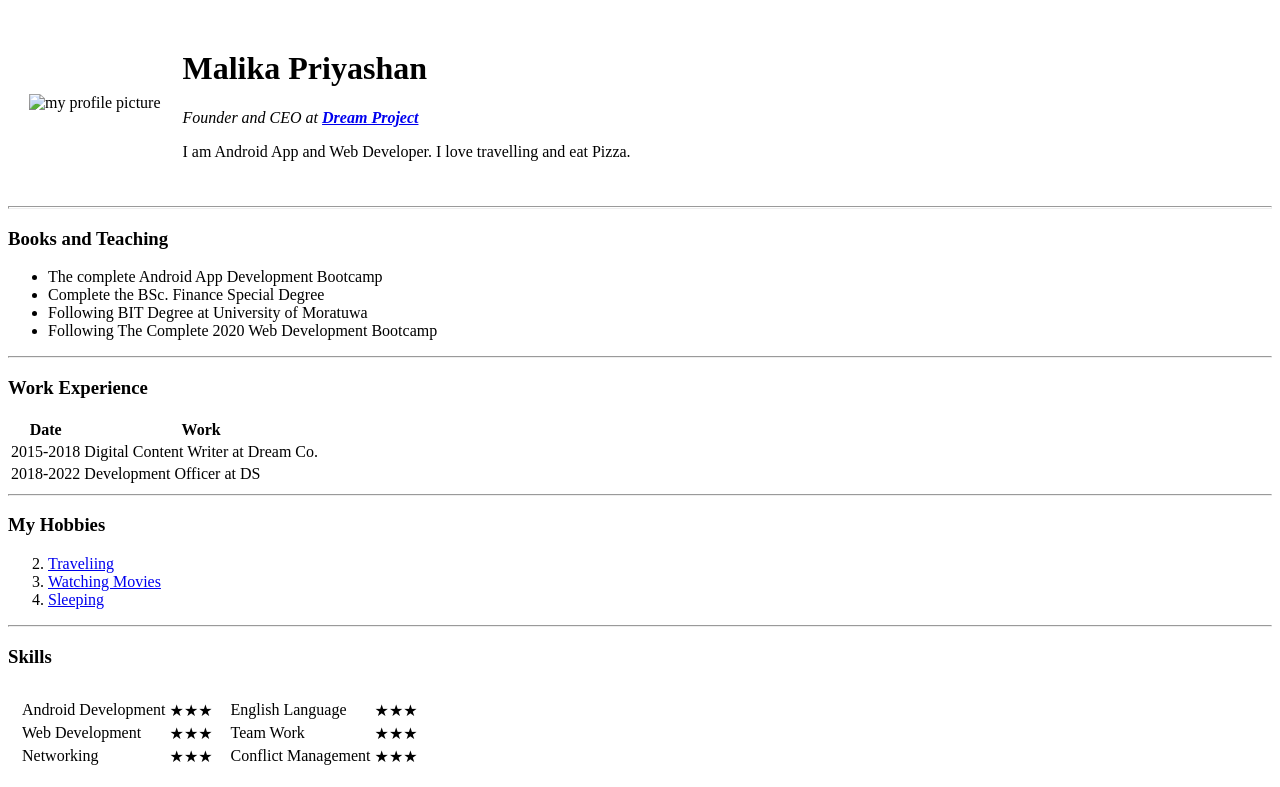
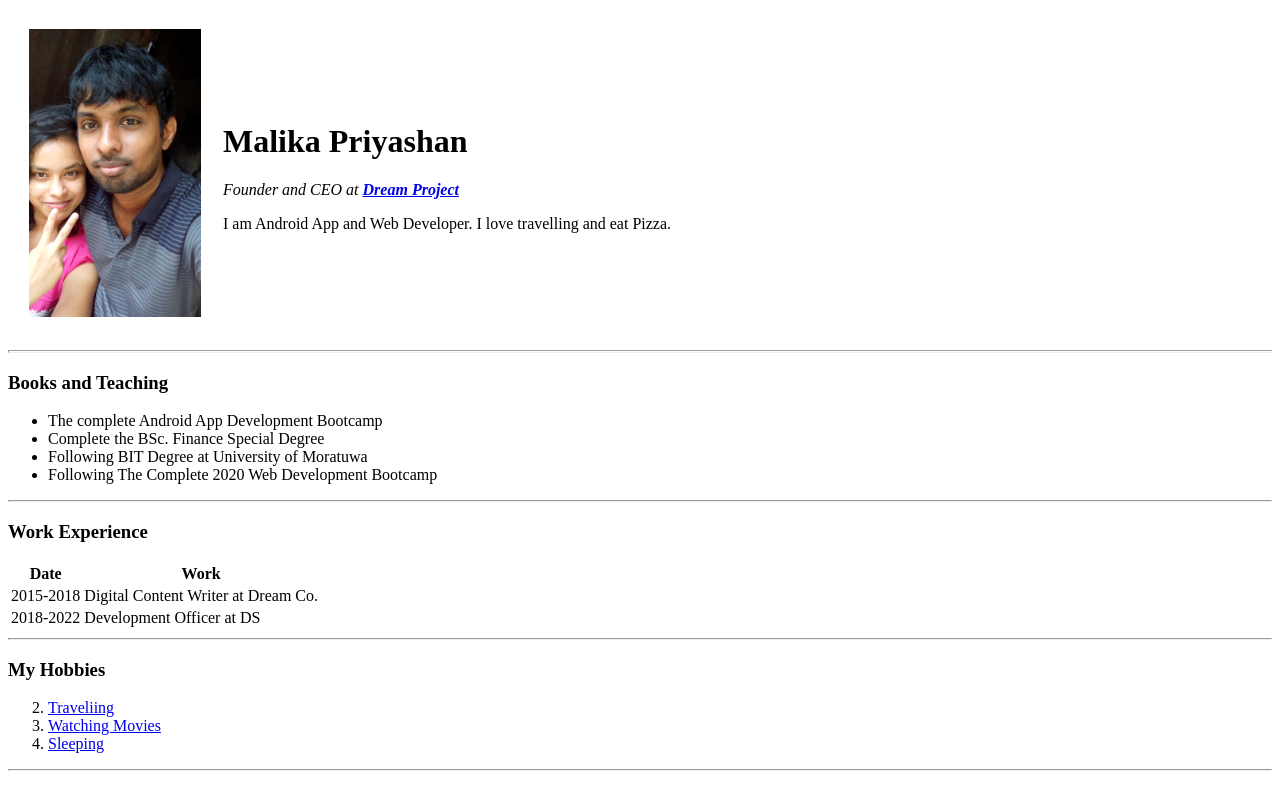
Before and after one commit to priyaDev19/cv, a plain HTML site: page index.html in a window 1280 px wide. Shown: the top 787 px of the page. Drawn offline with Linux system fonts and the light colour scheme.

Commit message:
Profile pic update

```diff
--- a/index.html
+++ b/index.html
@@ -9,7 +9,7 @@
 <body>
   <table cellspacing="20">
     <tr>
-      <td><img src="image/us.jpg" alt="my profile picture" height="288" width="172"></td>
+      <td><img src="us.jpg" alt="my profile picture" height="288" width="172"></td>
       <td>
         <h1>Malika Priyashan</h1>
         <p>
```
